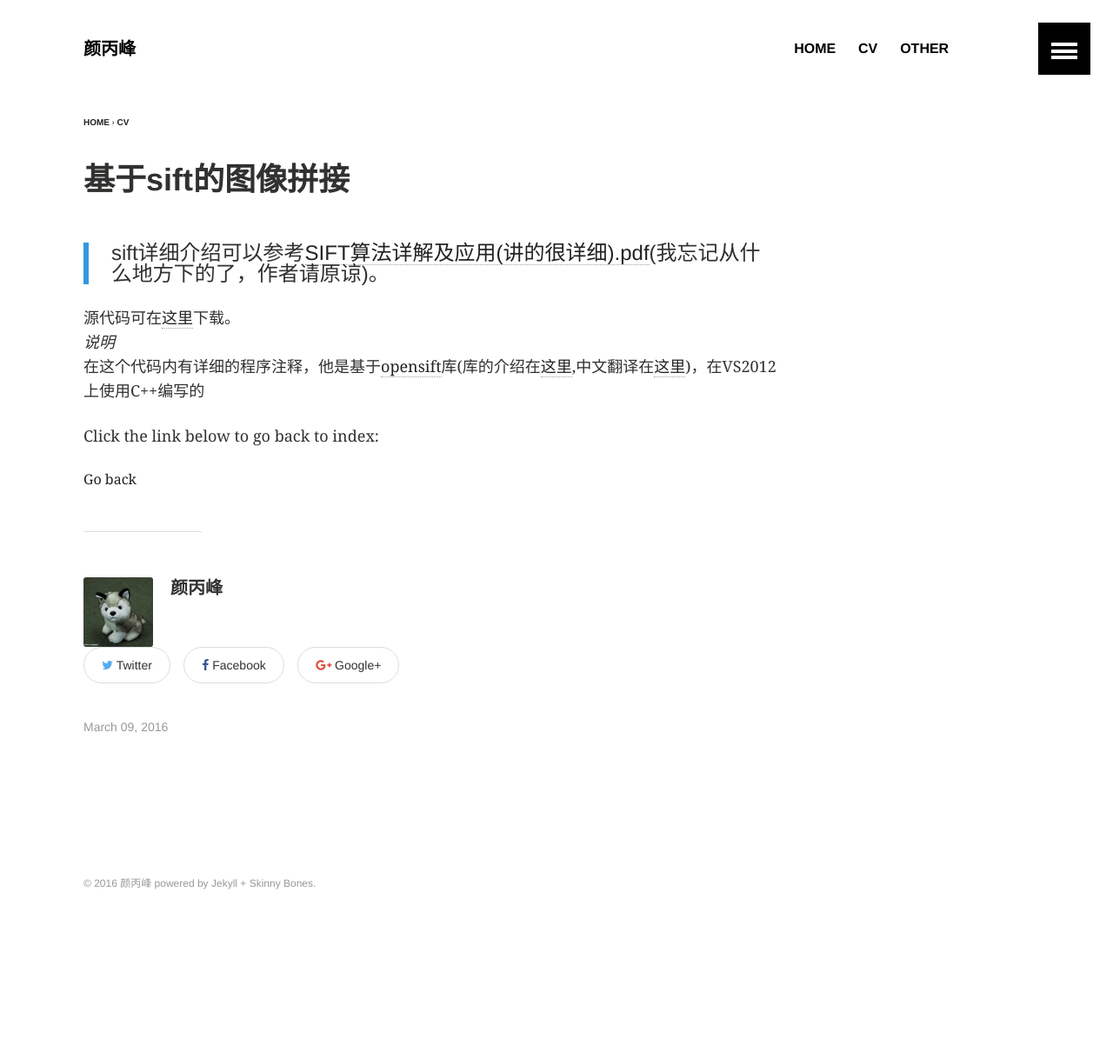
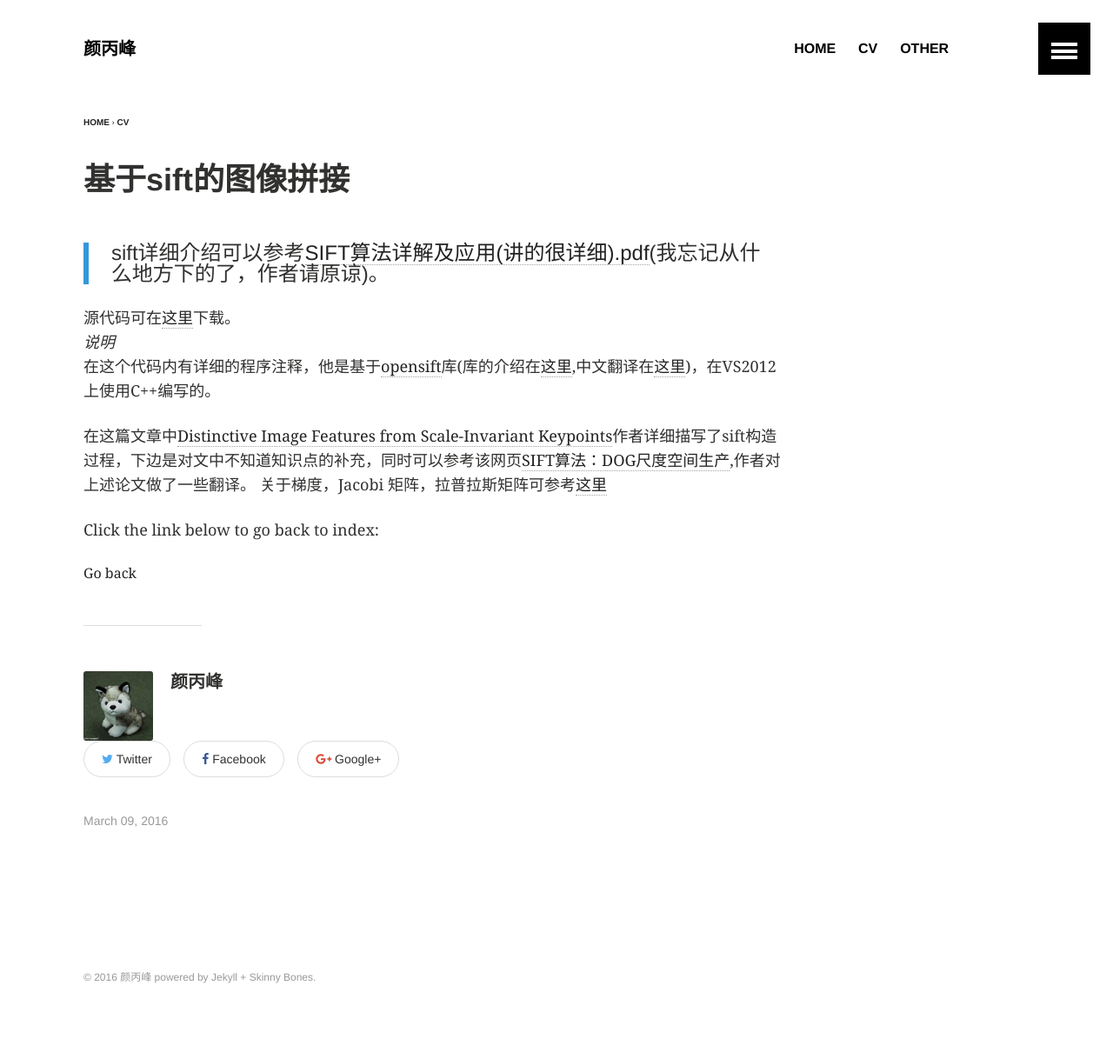
Before and after one commit to BingfengYan/BingfengYan.github.io, a Jekyll site: the page built from _posts/CV/2016-03-09-sift.md, in a window 1280 px wide. Shown: the whole page at 87% size. Built offline with Jekyll 4.4.1, drawn with Linux system fonts in a browser that asks for light colours; before the commit the page ends 1102 px from its top, so only the background shows below that.

Commit message:
add derivation

```diff
--- a/_config.yml
+++ b/_config.yml
@@ -13,6 +13,7 @@
   sass_dir: _sass
   style: compressed
 permalink: /:categories/:title/
+markdown: kramdown
 kramdown:
   toc_levels: 1..2
 highlighter: rouge
--- a/_layouts/default.html
+++ b/_layouts/default.html
@@ -1,5 +1,8 @@
 <!DOCTYPE html>
 <html>
+<script type="text/javascript"
+ src="http://cdn.mathjax.org/mathjax/latest/MathJax.js?config=TeX-AMS-MML_HTMLorMML">
+</script>
   <head>
     <meta charset="utf-8">
     <title>{% if page.title %}{{ page.title }} • {% endif %}{{ site.title }}</title>
--- a/_posts/CV/2016-03-09-sift.md
+++ b/_posts/CV/2016-03-09-sift.md
@@ -9,4 +8,7 @@
 
 源代码可在[这里](https://github.com/fengxiuyaun/stitch.git)下载。
 *说明*
-在这个代码内有详细的程序注释，他是基于[opensift](https://robwhess.github.io/opensift/)库(库的介绍在[这里](/download/CV/siftlib-acmmm10.pdf),中文翻译在[这里](/download/CV/siftlib-acmmm10E2C.docx))，在VS2012上使用C++编写的
+在这个代码内有详细的程序注释，他是基于[opensift](https://robwhess.github.io/opensift/)库(库的介绍在[这里](/download/CV/siftlib-acmmm10.pdf),中文翻译在[这里](/download/CV/siftlib-acmmm10E2C.docx))，在VS2012上使用C++编写的。
+
+在这篇文章中[Distinctive Image Features from Scale-Invariant Keypoints](/download/CV/ijcv04.pdf)作者详细描写了sift构造过程，下边是对文中不知道知识点的补充，同时可以参考该网页[SIFT算法：DOG尺度空间生产](http://www.cnblogs.com/JiePro/p/sift_1.html),作者对上述论文做了一些翻译。
+关于梯度，Jacobi 矩阵，拉普拉斯矩阵可参考[这里]({{site.url}}/_posts/CV/2016/03/09/derivative)
```
Also changed, not shown: other parts of _posts/CV/2016-03-09-sift.md (+0 -1 lines), _posts/CV/2016-03-09-derivative.md (added, +27 -0 lines), _posts/other/2016-03-08-github-pages-using-jekyll.md (+1 -0 lines), images/CV/微信截图_20160309192042.png (added), images/CV/微信截图_20160309192746.png (added), images/CV/微信截图_20160309193222.png (added), images/CV/微信截图_20160309193903.png (added).
